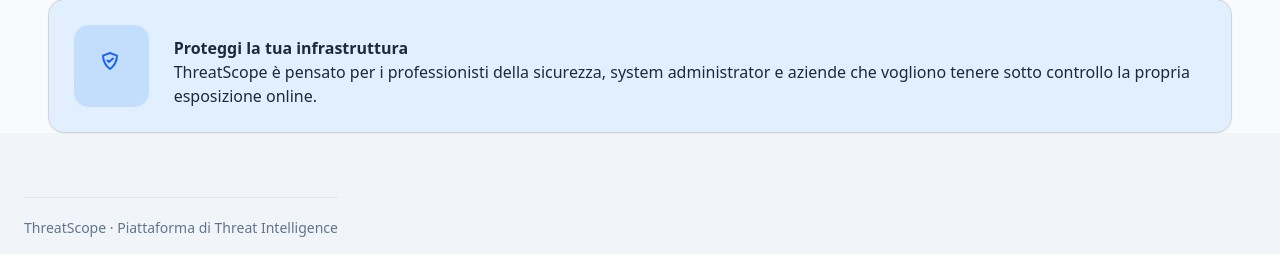
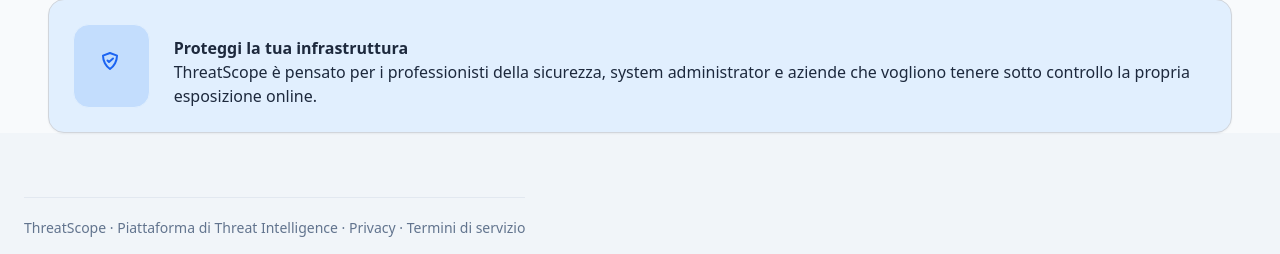
Before and after one commit to T-Virginia/ThreatScope, a Laravel app: page / in a window 1280 px wide. Shown: the part 1449-1703 px from the top of the page. Run offline with Laravel 12, Linux system fonts and the light colour scheme; style sheets or scripts are compiled from the project's sources; parts of the project's set-up code (start-up, migrations or seed data) failed here and were passed over.

Commit message:
refactoring footer

```diff
--- a/resources/views/components/footer.blade.php
+++ b/resources/views/components/footer.blade.php
@@ -1,5 +1,6 @@
     <div class="mx-auto flex max-w-screen-2-xl items-center px-6 py-4">
         <footer class="mt-12 border-t border-slate-200 pt-5 text-sm text-slate-500">
-            ThreatScope · Piattaforma di Threat Intelligence
+            ThreatScope · Piattaforma di Threat Intelligence · <a href="">Privacy</a> · <a href="">Termini
+                di servizio</a>
         </footer>
     </div>
```
